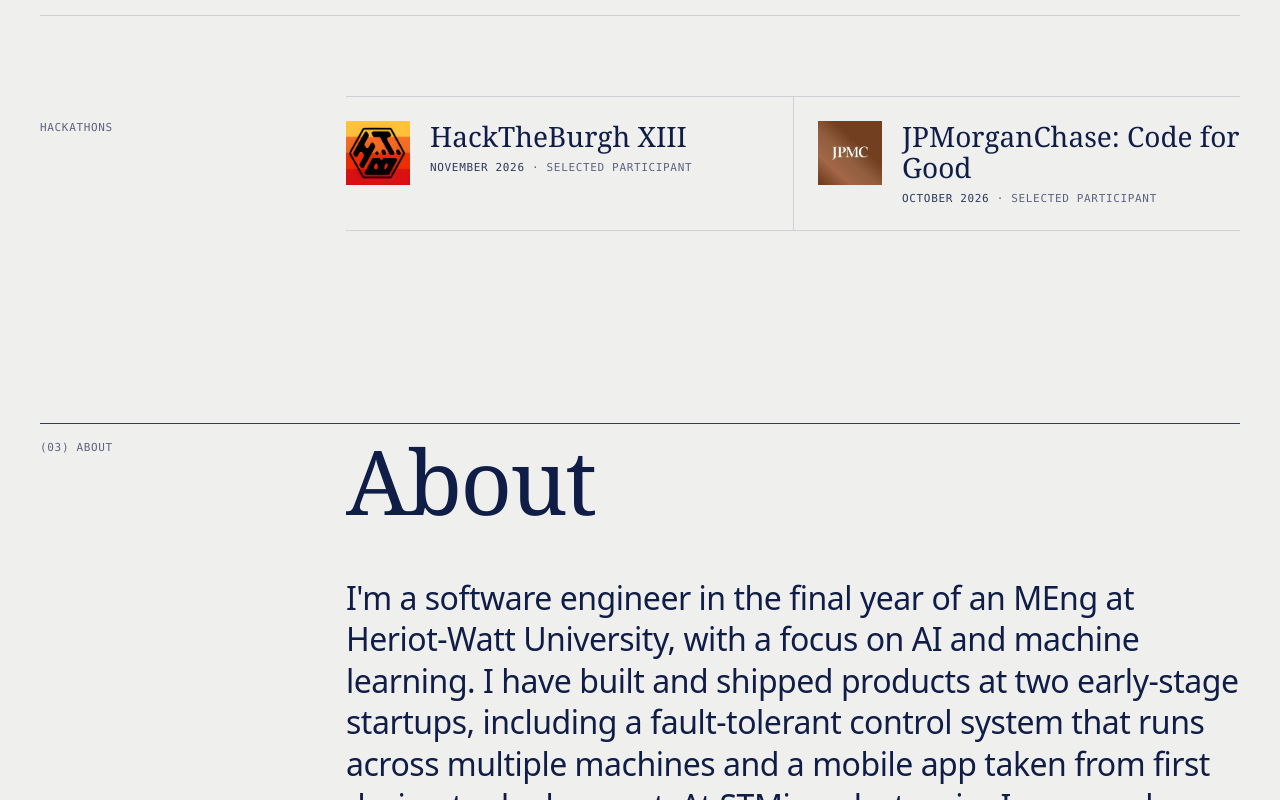
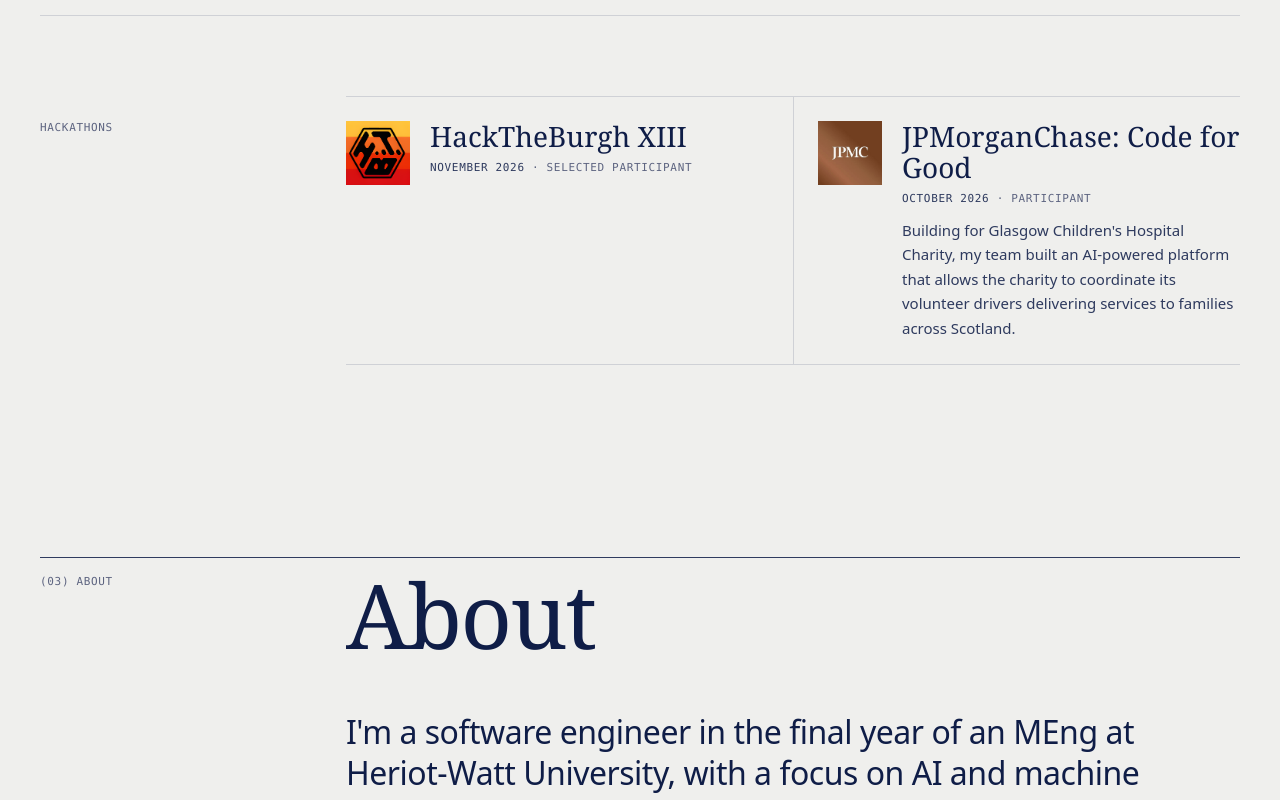
Before and after one commit to JakeCallcut/jakecallcut.github.io, a React (Vite) app: page / in a window 1280 px wide. Shown: the part 4480-5280 px from the top of the page. Built offline with nearby package versions, Linux system fonts and the light colour scheme; a web font is replaced by a local one.

Commit message:
Describe the Code for Good hackathon project

```diff
--- a/src/components/sections/Experience.tsx
+++ b/src/components/sections/Experience.tsx
@@ -78,6 +78,9 @@ export default function Experience() {
                     <span className="whitespace-nowrap text-ink-2">{event.date}</span> ·{' '}
                     <span className="whitespace-nowrap">{event.status}</span>
                   </p>
+                  {'description' in event && (
+                    <p className="mt-3 text-[15px] leading-relaxed text-ink-2">{event.description}</p>
+                  )}
                 </div>
               </div>
             </Reveal>
--- a/src/data/content.json
+++ b/src/data/content.json
@@ -86,7 +86,8 @@
     {
       "name": "JPMorganChase: Code for Good",
       "date": "October 2026",
-      "status": "Selected participant",
+      "status": "Participant",
+      "description": "Building for Glasgow Children's Hospital Charity, my team built an AI-powered platform that allows the charity to coordinate its volunteer drivers delivering services to families across Scotland.",
       "logo": "/jpmccfg.png"
     }
   ],
```
